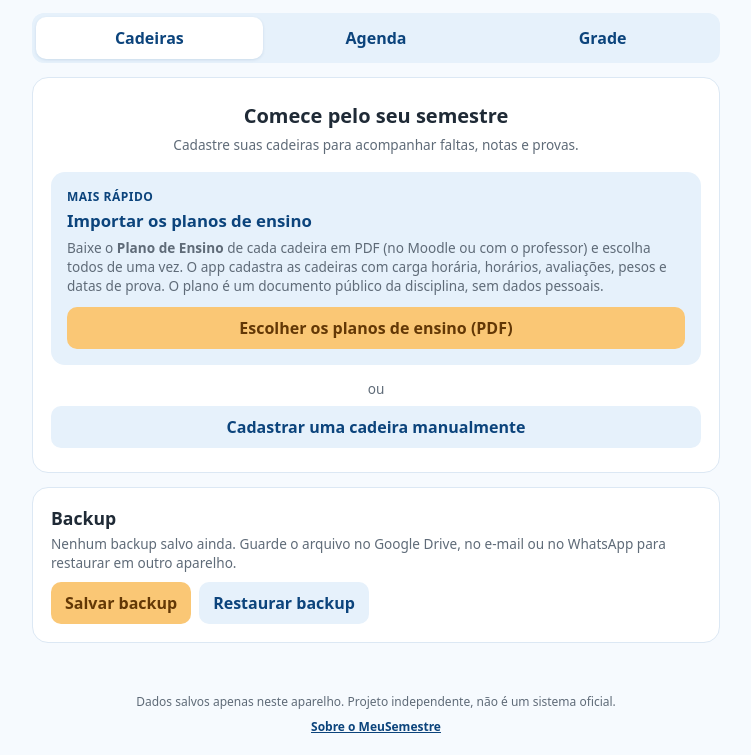
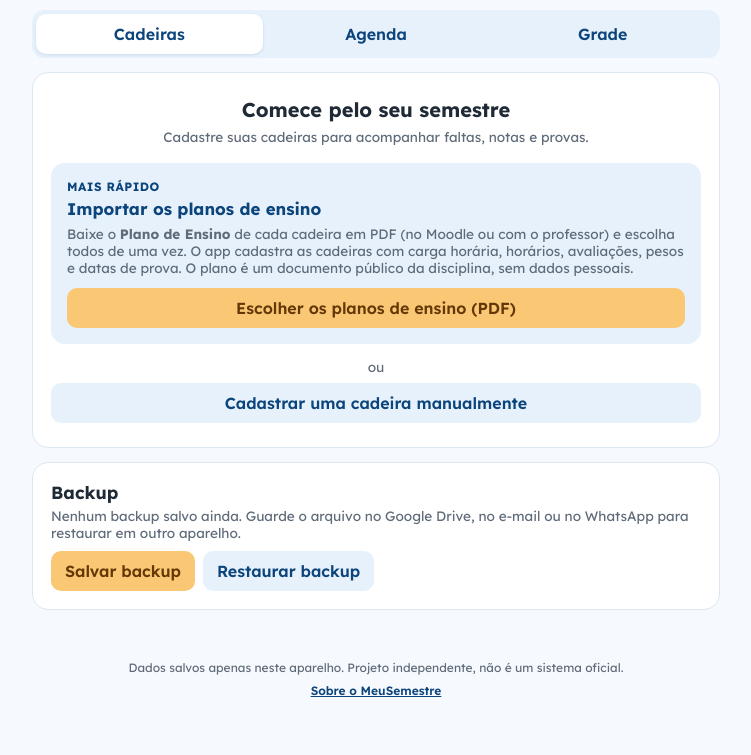
Before and after one commit to Fidelis-Leandro/MeuSemestre, a plain HTML site: page index.html in a window 1280 px wide. Shown: the part 110-865 px from the top of the page, without its empty margins (264-1015 px from the left). After the commit the page ends 828 px from the top, so only its background shows below. Drawn offline with Linux system fonts and the light colour scheme.

Commit message:
Troca a fonte do app para Lexend, hospedada no projeto
A Lexend variável (pesos 100 a 900) fica em fonts/, nos subconjuntos latin
e latin-ext em woff2, copiados dos arquivos oficiais do Google Fonts (v26,
fonts.gstatic.com), com a licença OFL.txt do repositório google/fonts. A
fonte é declarada com @font-face e font-display: swap, e as fontes do
sistema continuam como reserva. Nada é carregado de servidores de
terceiros, e o app continua funcionando offline.

- index.html pré-carrega o subconjunto latin.
- sw.js: os dois arquivos da fonte entram em ARQUIVOS; cache em
  meusemestre-v27.
- ferramentas/servidor.mjs entrega .woff2 como font/woff2.
- refatoracao.mjs confere que os arquivos citados nos CSS estão em
  ARQUIVOS e que, offline, a Lexend carrega do cache.
- turmas-e-grade.mjs: a conferência de rolagem horizontal compara com
  clientWidth. Na tela de celular emulada, innerWidth cresce junto com a
  página, e a conferência antiga não pegava um texto saindo da tela.

```diff
--- a/css/base.css
+++ b/css/base.css
@@ -1,4 +1,10 @@
 /* MeuSemestre: variáveis de cor, tema claro/escuro e tipografia base. */
+/* Lexend variável (pesos 100 a 900), hospedada no projeto: funciona offline e não chama servidores de terceiros.
+   Arquivos oficiais do Google Fonts (v26), subconjuntos latin e latin-ext; licença em fonts/OFL.txt. */
+@font-face{font-family:"Lexend";font-style:normal;font-weight:100 900;font-display:swap;src:url(../fonts/lexend-latin-ext.woff2) format("woff2");
+  unicode-range:U+0100-02BA,U+02BD-02C5,U+02C7-02CC,U+02CE-02D7,U+02DD-02FF,U+0304,U+0308,U+0329,U+1D00-1DBF,U+1E00-1E9F,U+1EF2-1EFF,U+2020,U+20A0-20AB,U+20AD-20C4,U+2113,U+2C60-2C7F,U+A720-A7FF}
+@font-face{font-family:"Lexend";font-style:normal;font-weight:100 900;font-display:swap;src:url(../fonts/lexend-latin.woff2) format("woff2");
+  unicode-range:U+0000-00FF,U+0131,U+0152-0153,U+02BB-02BC,U+02C6,U+02DA,U+02DC,U+0304,U+0308,U+0329,U+2000-206F,U+20AC,U+2122,U+2191,U+2193,U+2212,U+2215,U+FEFF,U+FFFD}
 :root{
   --primaria:#0C447C; --primaria-clara:#E6F1FB; --destaque:#0C447C;
   --topo:#B5D4F4; --topo-2:#C9E0F7; --topo-3:#D6E4F5; --topo-texto:#042C53; --barra-cor:#85B7EB;
@@ -22,4 +28,4 @@ html.escuro{
 /* Sem zoom de dois toques (no iPhone, dois toques rápidos num botão ampliavam a página).
    "manipulation" mantém rolagem e zoom de pinça; o viewport continua permitindo zoom, por acessibilidade. */
 html,body,a,button,input,select,label,[onclick]{touch-action:manipulation}
-body{margin:0;font-family:system-ui,-apple-system,"Segoe UI",Roboto,sans-serif;background:var(--fundo);color:var(--texto)}
+body{margin:0;font-family:"Lexend",system-ui,-apple-system,"Segoe UI",Roboto,sans-serif;background:var(--fundo);color:var(--texto)}
--- a/ferramentas/servidor.mjs
+++ b/ferramentas/servidor.mjs
@@ -13,6 +13,7 @@ const TIPOS = {
   ".html": "text/html; charset=utf-8", ".js": "text/javascript; charset=utf-8", ".mjs": "text/javascript; charset=utf-8",
   ".css": "text/css; charset=utf-8", ".json": "application/json; charset=utf-8", ".md": "text/plain; charset=utf-8",
   ".png": "image/png", ".svg": "image/svg+xml", ".ico": "image/x-icon", ".pdf": "application/pdf",
+  ".woff2": "font/woff2", ".txt": "text/plain; charset=utf-8",
 };
 
 // Serve a pasta "raiz". Sem cache HTTP (no-store), para cada recarga pegar o arquivo atual do disco.
--- a/index.html
+++ b/index.html
@@ -12,6 +12,8 @@
 <!-- Fica inline de propósito: aplica o tema escuro antes da primeira pintura, para a tela não piscar em branco. -->
 <script>try{ const t=localStorage.getItem("meusemestre-tema"); if(t==="escuro"||(t!=="claro"&&matchMedia("(prefers-color-scheme: dark)").matches)) document.documentElement.classList.add("escuro"); }catch(e){}</script>
 <title>MeuSemestre</title>
+<!-- A fonte do texto (latin) começa a baixar junto com o CSS, para a troca da fonte reserva acontecer cedo. -->
+<link rel="preload" href="fonts/lexend-latin.woff2" as="font" type="font/woff2" crossorigin>
 <link rel="stylesheet" href="css/base.css">
 <link rel="stylesheet" href="css/componentes.css">
 </head>
--- a/sw.js
+++ b/sw.js
@@ -1,5 +1,5 @@
 // MeuSemestre: funciona offline. Mude a versão ao publicar arquivos novos.
-const CACHE = "meusemestre-v26";
+const CACHE = "meusemestre-v27";
 const ARQUIVOS = [
   "./", "index.html", "manifest.json",
   "css/base.css", "css/componentes.css",
@@ -7,6 +7,7 @@ const ARQUIVOS = [
   "js/telas/lista.js", "js/telas/cadeira.js", "js/telas/formulario.js", "js/telas/agenda.js",
   "js/telas/grade.js", "js/telas/importacao.js", "js/telas/sobre.js",
   "img/icon-192.png", "img/icon-512.png",
+  "fonts/lexend-latin.woff2", "fonts/lexend-latin-ext.woff2",
   "lib/pdf.min.js", "lib/pdf.worker.min.js", "lib/pdf-worker.js", "lib/stream-polyfill.js"
 ];
 
--- a/tests/navegador/refatoracao.mjs
+++ b/tests/navegador/refatoracao.mjs
@@ -220,6 +220,10 @@ confere(!inesperados(o.erros).length && !inesperados(n.erros).length, "sem erros
 const swTexto = fs.readFileSync(path.join(RAIZ_PROJETO, "sw.js"), "utf8");
 const CACHE = swTexto.match(/const CACHE = "([^"]+)"/)[1];
 const ARQUIVOS = JSON.parse(swTexto.match(/const ARQUIVOS = (\[[\s\S]*?\]);/)[1]);
+// Arquivos citados nos CSS (fontes): precisam estar em ARQUIVOS para ir ao cache já na instalação, não só depois de usados.
+const doCSS = ["css/base.css", "css/componentes.css"].flatMap(css => [...fs.readFileSync(path.join(RAIZ_PROJETO, css), "utf8").matchAll(/url\(["']?([^"')]+)["']?\)/g)]
+  .map(m => path.posix.normalize(path.posix.join(path.posix.dirname(css), m[1]))));
+confere(doCSS.length > 0 && doCSS.every(a => ARQUIVOS.includes(a)), `os ${doCSS.length} arquivos citados nos CSS estão em ARQUIVOS do sw.js`, doCSS.filter(a => !ARQUIVOS.includes(a)).join(" "));
 
 const s = await sessao(true);
 await s.vai(NOVO + "index.html");
@@ -250,9 +254,14 @@ await s.c("Network.enable"); await s.c("Network.emulateNetworkConditions", { off
 s.erros.length = 0;
 await s.vai(NOVO + "index.html"); await espera(500);
 const off = await s.avalia(`const r={titulo:document.getElementById('titulo').textContent, cards:document.querySelectorAll('.card-cad').length};
+  await document.fonts.ready; r.familia=getComputedStyle(document.body).fontFamily.split(",")[0].replace(/"/g,"");
+  r.fonte=[...document.fonts].filter(f=>f.family.replace(/"/g,"")==="Lexend").map(f=>f.status);
+  r.arquivoFonte=performance.getEntriesByType("resource").some(e=>e.name.endsWith("/fonts/lexend-latin.woff2"));
   __arquivo('#pdf-in','plano.pdf','application/pdf','${pdfB64}',true); ${esperaImport} r.pdfOffline=document.getElementById('titulo').textContent; return r`);
 confere(off.titulo === "Minhas cadeiras" && off.cards > 0, "offline: o app abre do cache", JSON.stringify(off));
 confere(off.pdfOffline === "Revisar importação", "offline: importa o plano de ensino em PDF", off.pdfOffline);
+// Sem rede, a Lexend só carrega se vier do cache do service worker.
+confere(off.familia === "Lexend" && off.fonte.includes("loaded") && off.arquivoFonte, "offline: a fonte Lexend carrega do cache", JSON.stringify({ familia: off.familia, fonte: off.fonte, arquivo: off.arquivoFonte }));
 confere(!inesperados(s.erros).length, "sem erros inesperados no console (offline)", inesperados(s.erros).join(" || "));
 
 console.log(`\nResultado: ${difs} diferença(s) e ${falhas} passo(s) com falha na comparação com ${REF}; ${ok} ok e ${ruins} falha(s) nas conferências.`);
```
Also changed, not shown: tests/navegador/turmas-e-grade.mjs (+2 -1 lines), fonts/OFL.txt (added), fonts/lexend-latin-ext.woff2 (added), fonts/lexend-latin.woff2 (added), 1 other file.
